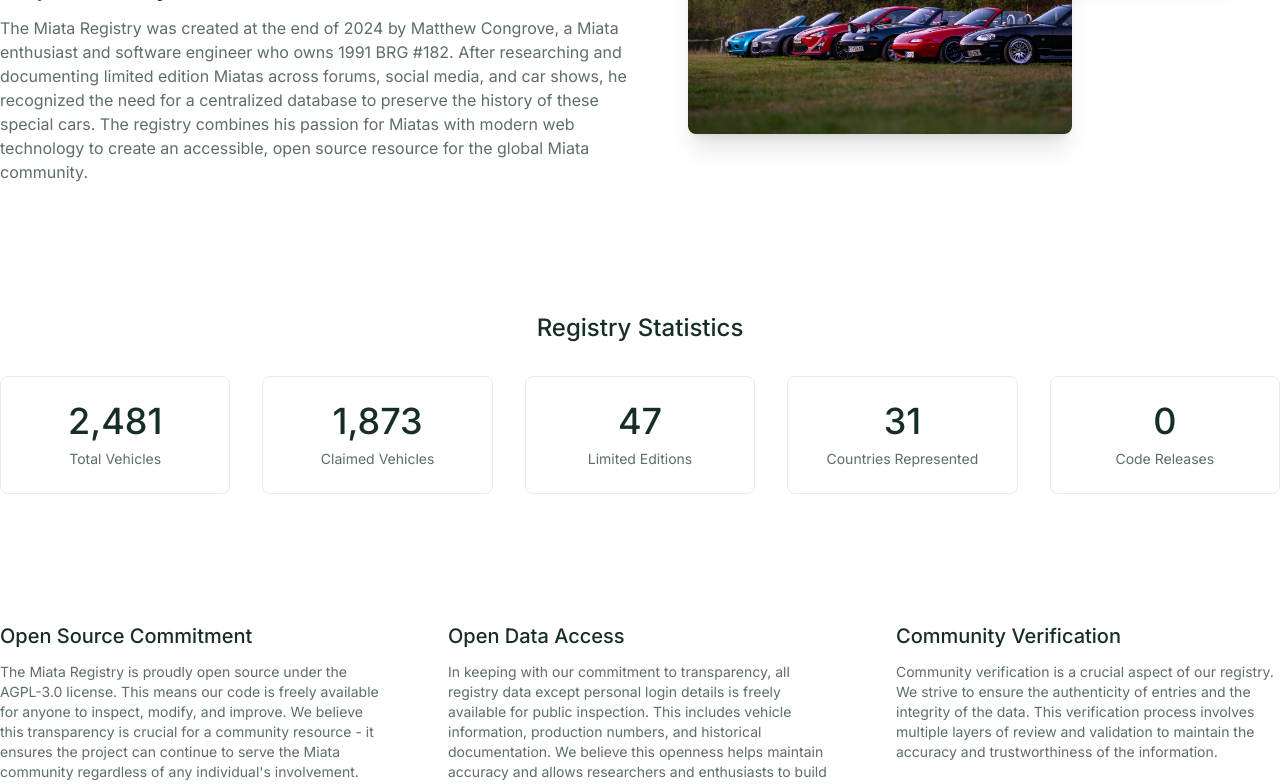
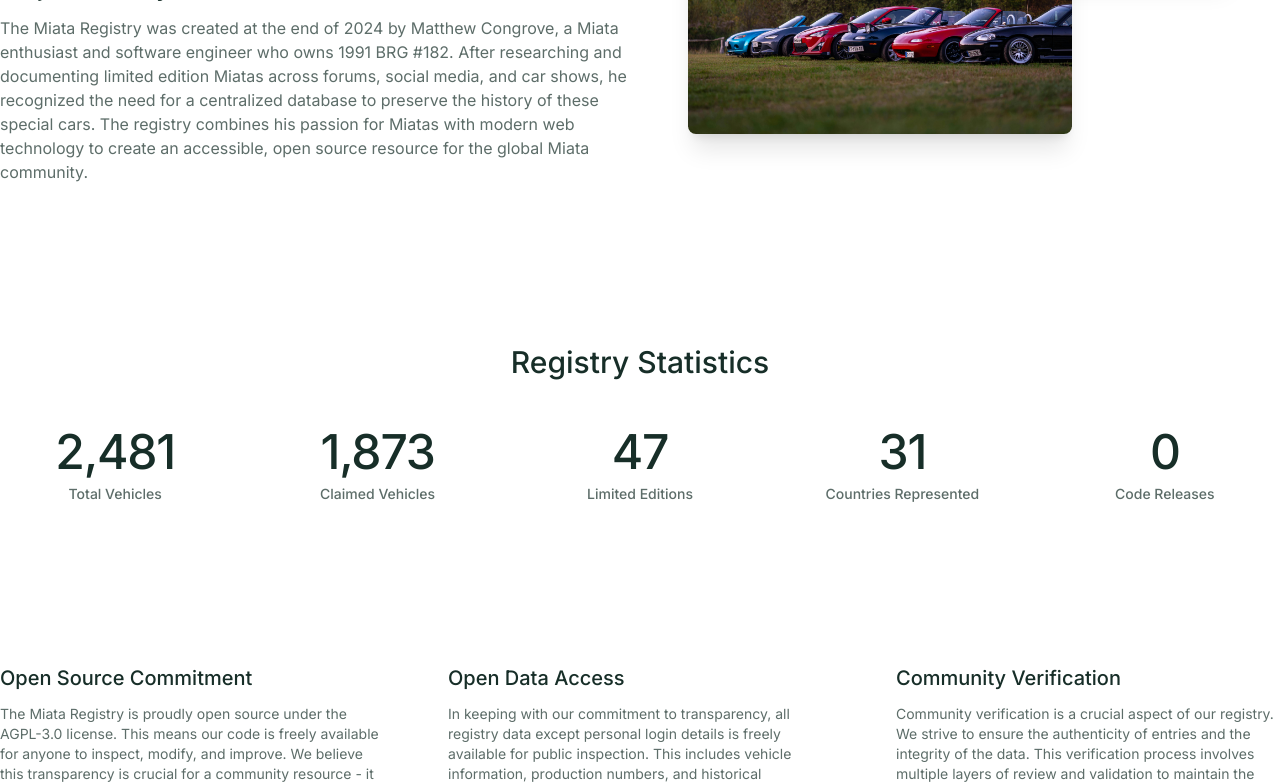
Before and after one commit to mcongrove/miata-registry, a React (Vite) app: page /about in a window 1280 px wide. Shown: the part 636-1420 px from the top of the page. Built offline with nearby package versions, Linux system fonts and the light colour scheme; no server answers.

Commit message:
Stats styling

```diff
--- a/src/pages/About.tsx
+++ b/src/pages/About.tsx
@@ -139,60 +139,55 @@
 			</div>
 
 			<div className="container mx-auto">
-				<div id="statistics" className="flex flex-col gap-8 py-16">
+				<div id="statistics" className="flex flex-col gap-12 py-24">
 					<h2
-						className={`text-2xl font-medium text-center ${getHighlightClass('statistics')}`}
+						className={`text-3xl font-medium text-center ${getHighlightClass('statistics')}`}
 					>
 						Registry Statistics
 					</h2>
 
 					<div className="grid grid-cols-5 gap-8">
-						<div className="flex flex-col items-center gap-2 p-6 rounded-lg bg-white border border-brg-light">
-							<span className="text-4xl font-medium text-brg">
+						<div className="flex flex-col items-center gap-2">
+							<span className="text-5xl font-medium text-brg tracking-tight">
 								2,481
 							</span>
-
-							<span className="text-sm text-brg-mid text-center">
+							<span className="text-sm font-medium text-brg-mid text-center">
 								Total Vehicles
 							</span>
 						</div>
 
-						<div className="flex flex-col items-center gap-2 p-6 rounded-lg bg-white border border-brg-light">
-							<span className="text-4xl font-medium text-brg">
+						<div className="flex flex-col items-center gap-2">
+							<span className="text-5xl font-medium text-brg tracking-tight">
 								1,873
 							</span>
-
-							<span className="text-sm text-brg-mid text-center">
+							<span className="text-sm font-medium text-brg-mid text-center">
 								Claimed Vehicles
 							</span>
 						</div>
 
-						<div className="flex flex-col items-center gap-2 p-6 rounded-lg bg-white border border-brg-light">
-							<span className="text-4xl font-medium text-brg">
+						<div className="flex flex-col items-center gap-2">
+							<span className="text-5xl font-medium text-brg tracking-tight">
 								47
 							</span>
-
-							<span className="text-sm text-brg-mid text-center">
+							<span className="text-sm font-medium text-brg-mid text-center">
 								Limited Editions
 							</span>
 						</div>
 
-						<div className="flex flex-col items-center gap-2 p-6 rounded-lg bg-white border border-brg-light">
-							<span className="text-4xl font-medium text-brg">
+						<div className="flex flex-col items-center gap-2">
+							<span className="text-5xl font-medium text-brg tracking-tight">
 								31
 							</span>
-
-							<span className="text-sm text-brg-mid text-center">
+							<span className="text-sm font-medium text-brg-mid text-center">
 								Countries Represented
 							</span>
 						</div>
 
-						<div className="flex flex-col items-center gap-2 p-6 rounded-lg bg-white border border-brg-light">
-							<span className="text-4xl font-medium text-brg">
+						<div className="flex flex-col items-center gap-2">
+							<span className="text-5xl font-medium text-brg tracking-tight">
 								{commitCount}
 							</span>
-
-							<span className="text-sm text-brg-mid text-center">
+							<span className="text-sm font-medium text-brg-mid text-center">
 								Code Releases
 							</span>
 						</div>
```
